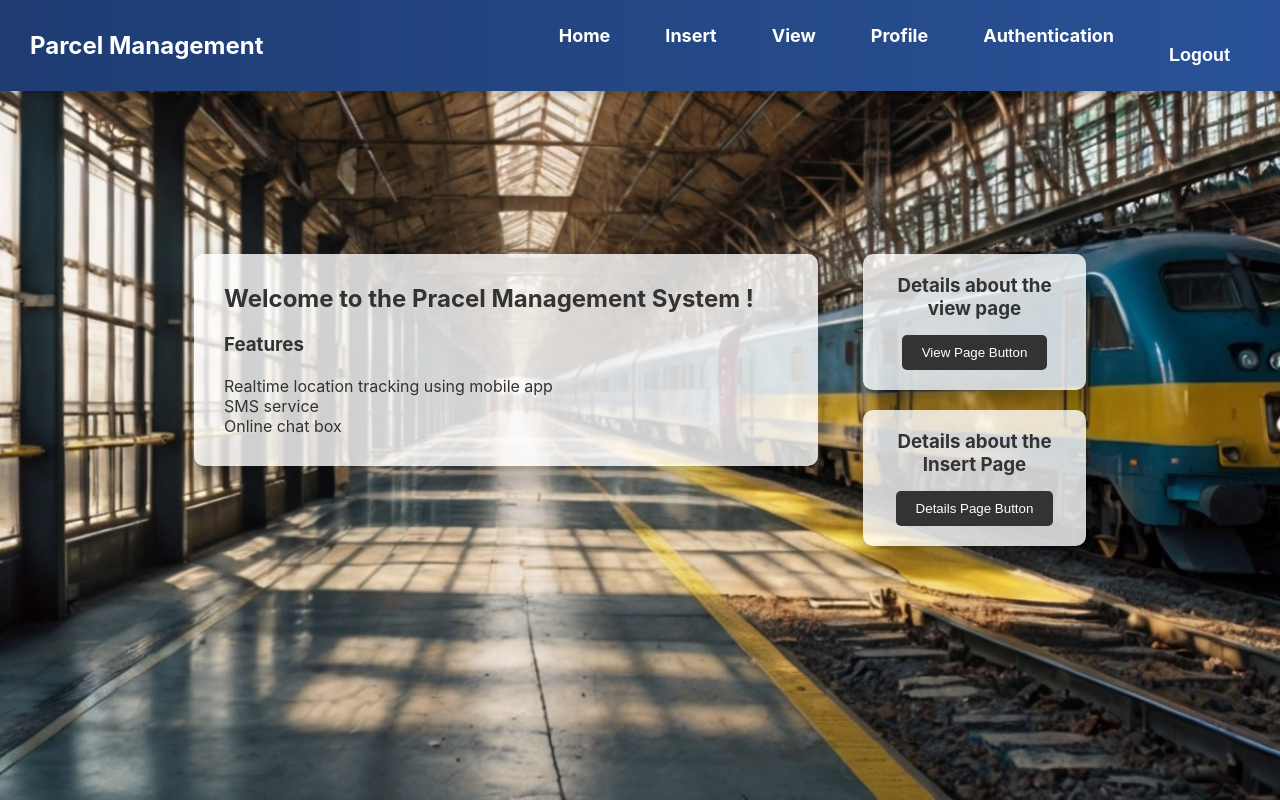
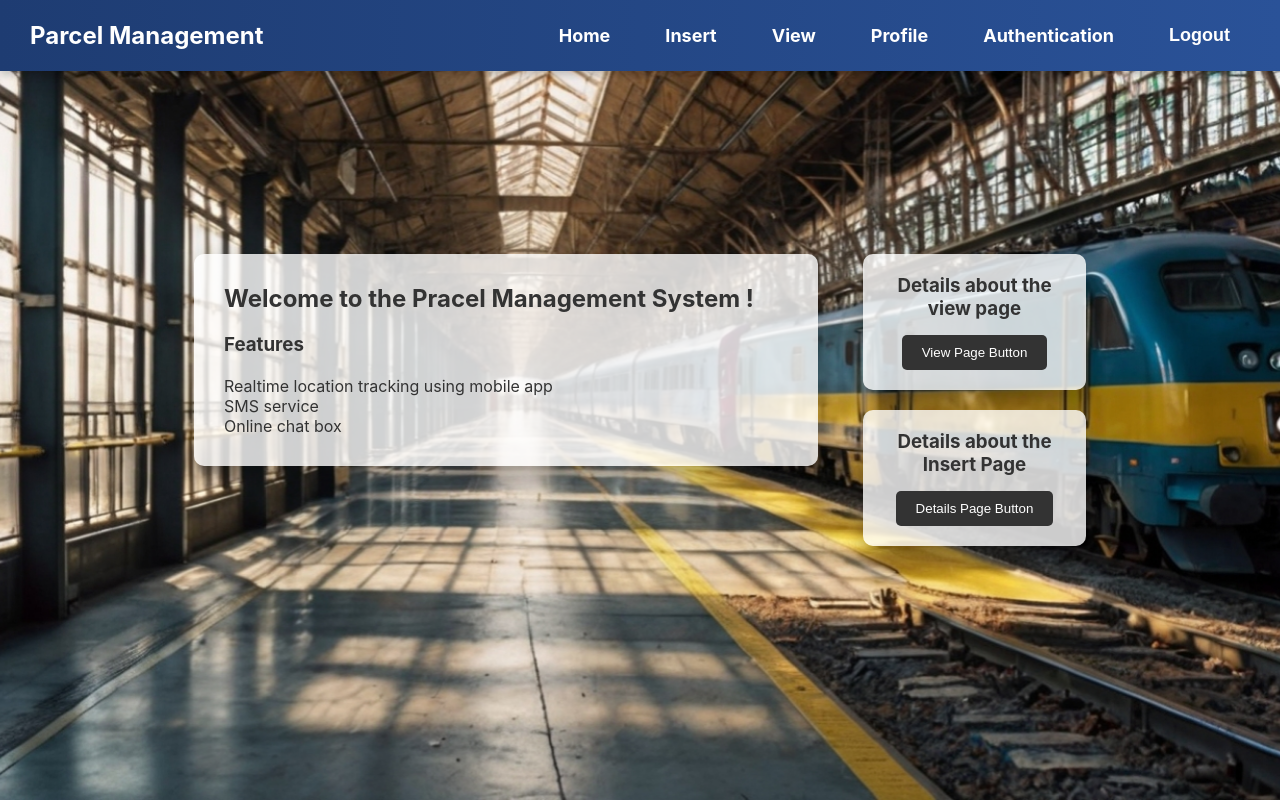
Before and after one commit to ParcelManagment/Website_Frontend, a React (Create React App) app in the folder Parcel_Management_System/: page /home in a window 1280 px wide. Built offline with nearby package versions, Linux system fonts and the light colour scheme.

Commit message:
UI update

```diff
--- a/Parcel_Management_System/src/Components/NavigationBar/NavigationBar.css
+++ b/Parcel_Management_System/src/Components/NavigationBar/NavigationBar.css
@@ -21,9 +21,10 @@
     font-weight: bold; /* Bold text */
     border-radius: 8px; /* Rounded corners */
     transition: background-color 0.3s ease, transform 0.3s ease; /* Smooth transitions */
-    background: none; /* No background for button */
-    border: none; /* No border for button */
-    cursor: pointer; /* Pointer cursor for button */
+    background: none; /* No background */
+    border: none; /* No border */
+    cursor: pointer; /* Pointer cursor */
+    margin: 0; /* Ensure no extra margin */
 }
 
 .navigation-bar a:hover,
@@ -49,3 +50,15 @@
     display: flex;
     gap: 15px; /* Space between links */
 }
+
+.logout-button {
+    background-color: transparent; /* Transparent background */
+    border: none; /* No border */
+    color: #ffffff; /* White text color */
+    cursor: pointer; /* Pointer cursor */
+    padding: 10px 20px; /* Same padding as links */
+    font-size: 18px; /* Same font size as links */
+    font-weight: bold; /* Same font weight as links */
+    border-radius: 8px; /* Same border radius as links */
+    transition: background-color 0.3s ease, transform 0.3s ease; /* Smooth transitions */
+}
```
